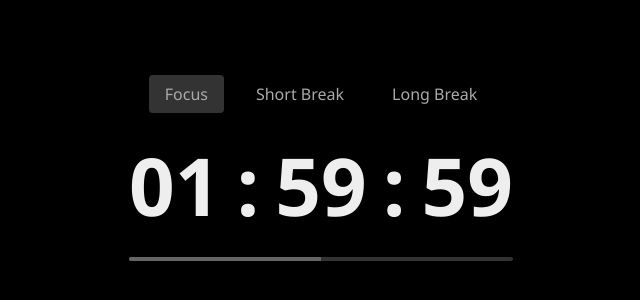
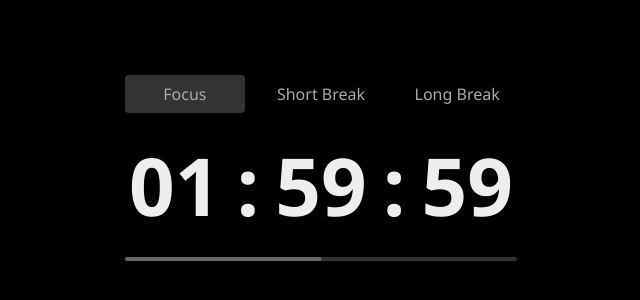
Before and after one commit to nhphong0410/vuejs-cheap-pomodoro-timer, a Vue app: page / in a window 1280 px wide. Shown: the part 232-532 px from the top of the page, without its empty margins (319-959 px from the left). Built offline with nearby package versions, Linux system fonts and the light colour scheme; the HTML template or start-up script is replaced by a standard one.

Commit message:
Change timer buttons container to grid

```diff
--- a/src/App.vue
+++ b/src/App.vue
@@ -45,8 +45,10 @@ const isLongBreak = computed(() => activeTab.value === Tabs.LongBreak)
   width: fit-content;
   height: fit-content;
 }
+
 .type-buttons-container {
-  display: flex;
+  display: grid;
+  grid-template-columns: repeat(3, 1fr);
   gap: 1rem;
 }
 </style>
```
